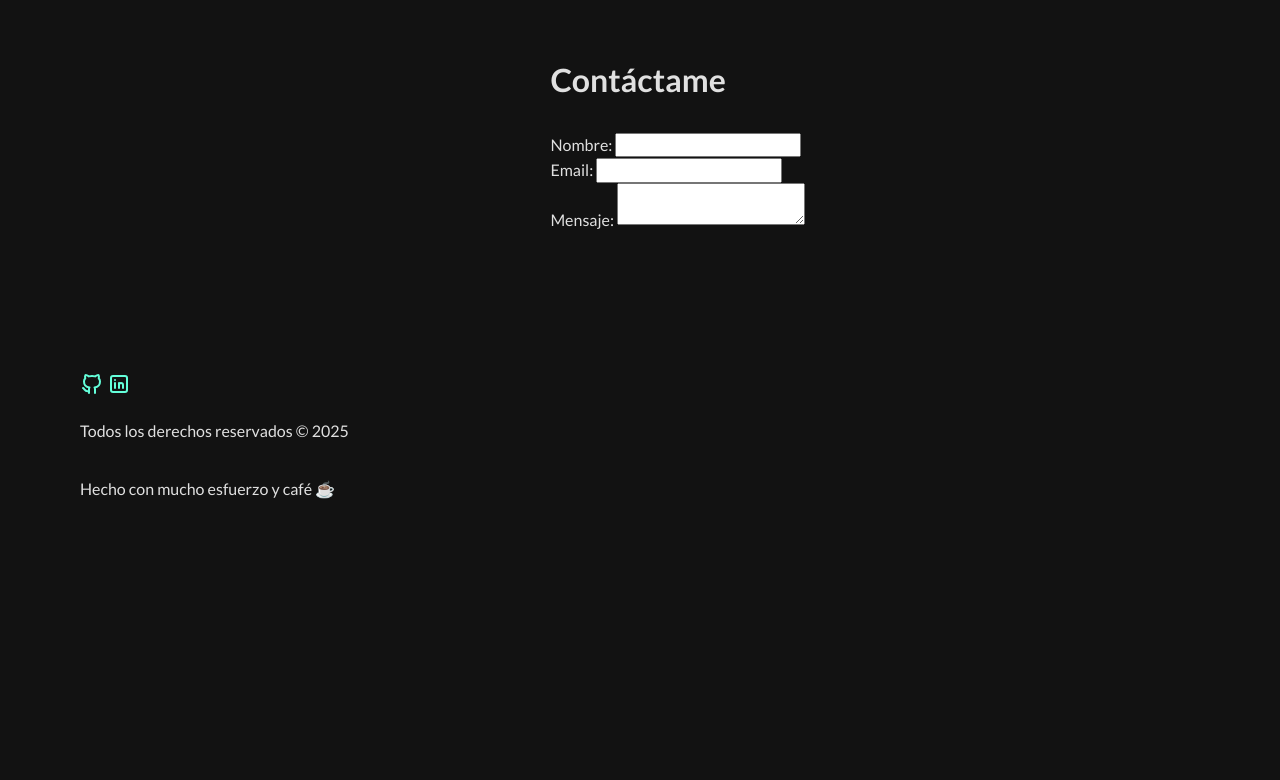
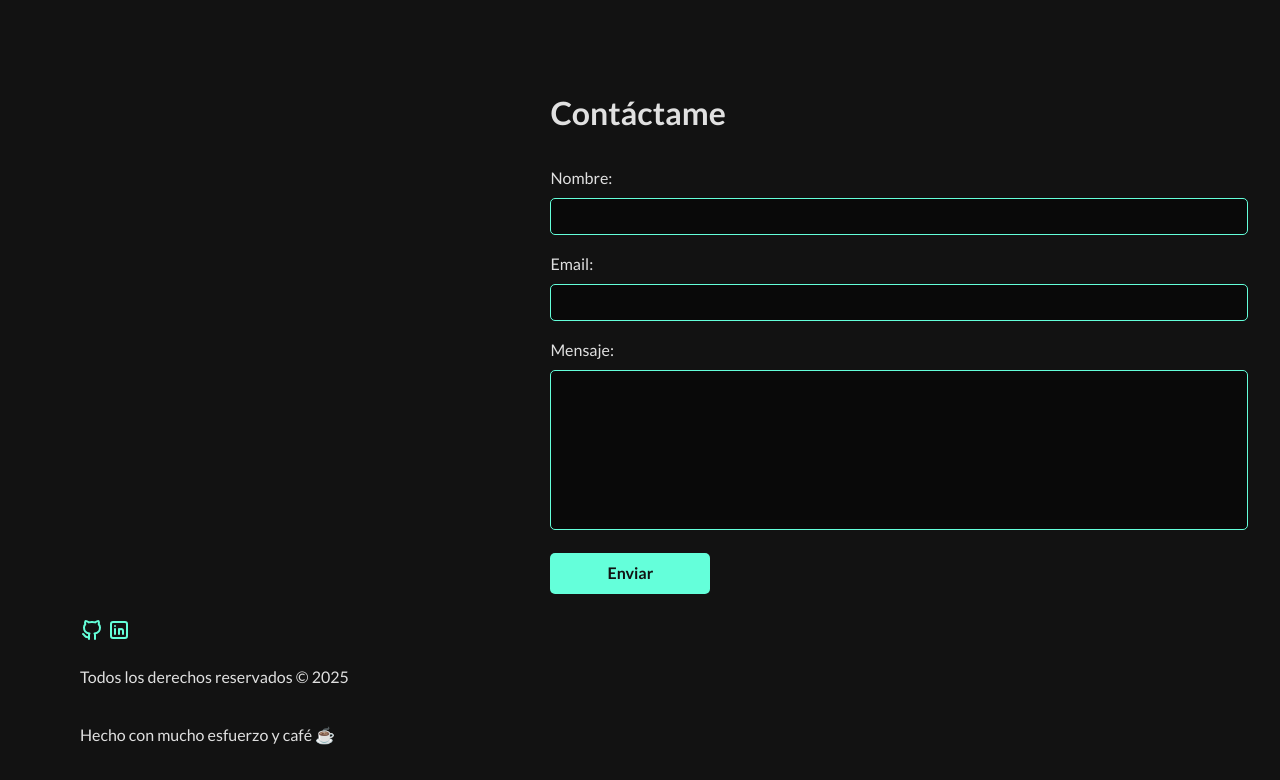
Before and after one commit to steevens6532-alt/portafolio, a plain HTML site: page index.html in a window 1280 px wide. Shown: the part 1314-2094 px from the top of the page. Before the commit the page ends 1847 px from the top, so only its background shows below. Drawn offline with Linux system fonts and the light colour scheme.

Commit message:
Añadiendo ultimos detalles a los botones

```diff
--- a/css/styles.css
+++ b/css/styles.css
@@ -122,9 +122,6 @@ span{
 }
 }
 
-.curriculum{
-  align-items: center;
-}
 
 .aboutme_texto--titulo{
   font-size: 2rem;
@@ -154,6 +151,28 @@ span{
     margin-bottom: 1rem;
     text-transform: uppercase;
   }
+
+/*----------------------------CV------------------*/
+
+.enlace_resume{
+  display: inline-flex;
+  gap: 0.5rem;
+  padding: 0.7rem 1.5rem;
+  background-color: var(--color-acento);
+  border-radius: 5px;
+  color: var(--color-primario);
+  font-weight: bold;
+  margin-top: 1rem;
+  align-content: center;
+}
+
+
+.enlace_resume:hover{
+  background-color: var(--color-sombra);
+  transition: background-color 0.3s ease;
+  color: var(--color-texto);
+}
+
 
 
 /*------------------PROYECTOS------------------*/
@@ -199,6 +218,73 @@ span{
   color: var(--color-texto);
 }
 
+.contactame_item--input{
+  width: 100%;
+  padding: 0.5rem;
+  margin-top: 0.5rem;
+  margin-bottom: 1rem;
+  border: 1px solid var(--color-acento);
+  border-radius: 5px;
+  color: var(--color-texto);
+  background-color: var(--color-sombra);
+}
+
+.contactame_item--textarea{
+  width: 100%;
+  height: 10rem;
+  padding: 0.5rem;
+  margin: 0 auto;
+  margin-top: 0.5rem;
+  margin-bottom: 1rem;
+  border: 1px solid var(--color-acento);
+  border-radius: 5px;
+  color: var(--color-texto);
+  background-color: var(--color-sombra);
+  resize: none;
+
+}
+
+
+
+.contactame_item--boton{
+  padding: 0.7rem 2rem;
+  background-color: var(--color-acento);
+  border: none;
+  border-radius: 5px;
+  color: var(--color-primario);
+  width: 100%;
+}
+
+.contactame_item--boton:hover{
+  padding: 0.7rem 2rem;
+  border: none;
+  border-radius: 5px;
+  background-color: var(--color-sombra);
+  color: var(--color-texto);
+  transition: background-color 0.3s ease;
+  width: 100%;
+}
+
+
+@media (min-width: 768px) {
+.contactame_item--boton{
+  padding: 0.7rem 2rem;
+  border: none;
+  border-radius: 5px;
+  background-color: var(--color-acento);
+  color: var(--color-primario);
+  font-weight: bold;
+  cursor: pointer;
+  width: 10rem;
+}
+
+.contactame_item--boton:hover{
+  width: 10rem;
+
+}
+}
+
+
 
 /*-----------------FOOTER-------------------*/
 
--- a/index.html
+++ b/index.html
@@ -16,8 +16,7 @@
         <h1 class="header_titulo"><a href="index.html">Steevens Vargas</a></h1>
     </header>
     <main class="container container--grid">
-        <!-- SOBRE MI -->
-        <!-- <section class="section_aboutme section_aboutme--grid"> -->
+        <!-- NAV-->
 
             <div class="navegacion_container">
                 <nav class="navegacion navegacion_flex">
@@ -28,8 +27,7 @@
             </div>
         </section>
 
-        <!-- PROYECTO -->
-
+        <!-- ABOUT ME -->
         <section class="section_aboutme">
             <div class="aboutme_texto">
                 <h2 class="aboutme_texto--titulo">Sobre mí</h2>
@@ -37,13 +35,13 @@
                 Estoy desarrollando mi portafolio con el objetivo de iniciar mi carrera profesional como desarrollador front-end o full stack trainee, aplicando las mejores prácticas de programación y diseño.<br><br> Mi enfoque está en seguir aprendiendo tecnologías modernas y, a mediano plazo, explorar áreas como automatización, inteligencia artificial y modelos de lenguaje (LLM). Busco siempre mantenerme en crecimiento, aportar a equipos colaborativos y desarrollar proyectos que generen impacto real en el entorno digital.</p>
             </div>
             <div class="curriculum resume">
-                <a href="assets/SteevensVargas_Resume.pdf" target="_blank">
-                    <div class="enlace_cv">
+                <a class="enlace_resume" href="assets/SteevensVargas_Resume.pdf" target="_blank">
                         Revisa mi curriculum <svg xmlns="http://www.w3.org/2000/svg" width="24" height="24" viewBox="0 0 24 24" fill="none" stroke="currentColor" stroke-width="2" stroke-linecap="round" stroke-linejoin="round" class="icon icon-tabler icons-tabler-outline icon-tabler-external-link"><path stroke="none" d="M0 0h24v24H0z" fill="none"/><path d="M12 6h-6a2 2 0 0 0 -2 2v10a2 2 0 0 0 2 2h10a2 2 0 0 0 2 -2v-6" /><path d="M11 13l9 -9" /><path d="M15 4h5v5" /></svg>
-                    </div>
                 </a>
             </div>
         </section>
+
+        <!-- PROYECTO -->
 
         <section class="container_proyectos">
             <h2 class="proyecto_titulo">Proyectos</h2>
@@ -90,6 +88,8 @@
             <div class="contactame_item">
                 <label for="mensaje" class="contactame_item--label">Mensaje:</label>
                 <textarea id="mensaje" name="mensaje" class="contactame_item--textarea" required></textarea>
+            </div>
+            <button type="submit" class="contactame_item--boton">Enviar</button>
         </form>
 
     </main>
```
